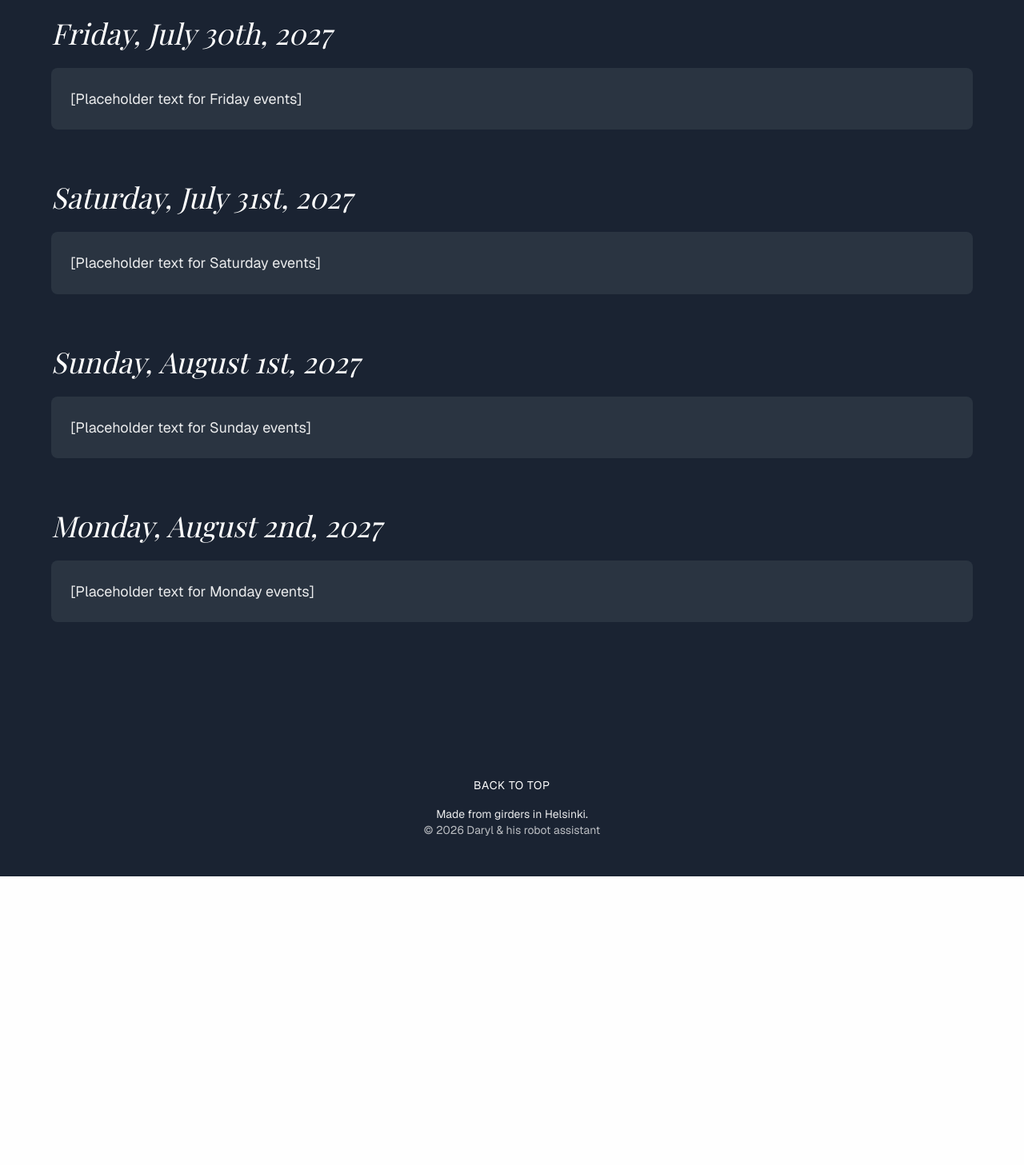
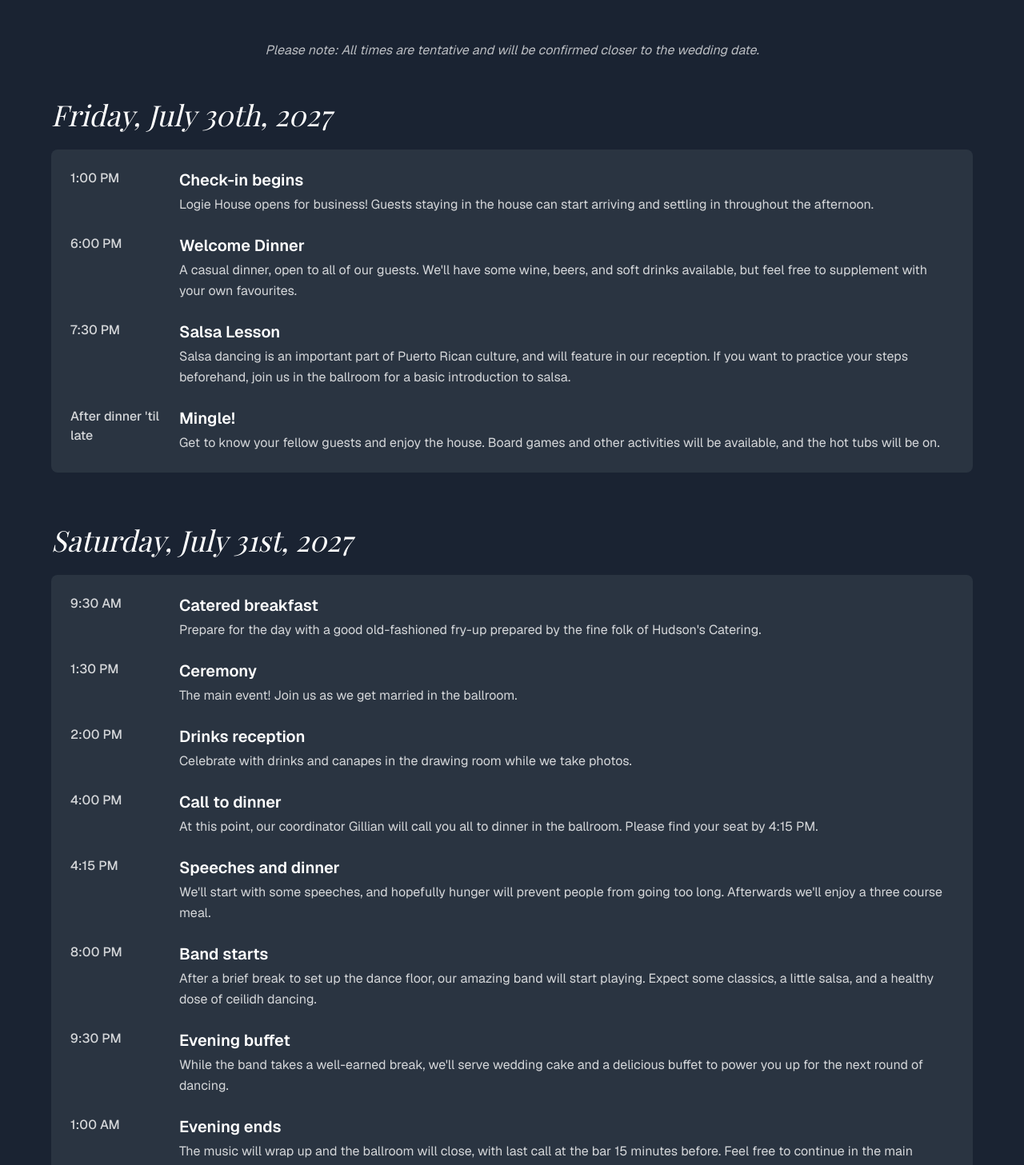
Before and after one commit to darylweir/wedding, a Next.js app: page /schedule in a window 1280 px wide. Shown: the part 405-1862 px from the top of the page at 80% size. Before the commit the page ends 1501 px from the top, so only its background shows below. Built offline with nearby package versions, Linux system fonts and the light colour scheme; a web font is replaced by a local one.

Commit message:
Update schedule page and add more photos

```diff
--- a/app/schedule/page.tsx
+++ b/app/schedule/page.tsx
@@ -1,6 +1,115 @@
 import Header from "@/components/Header";
 import HeaderSpacer from "@/components/HeaderSpacer";
 import Footer from "@/components/Footer";
+import ScheduleDay, { Event } from "@/components/ScheduleDay";
+
+const scheduleData: { date: string; events: Event[] }[] = [
+  {
+    date: "Friday, July 30th, 2027",
+    events: [
+      {
+        time: "1:00 PM",
+        title: "Check-in begins",
+        description: "Logie House opens for business! Guests staying in the house can start arriving and settling in throughout the afternoon.",
+      },
+      {
+        time: "6:00 PM",
+        title: "Welcome Dinner",
+        description: "A casual dinner, open to all of our guests. We'll have some wine, beers, and soft drinks available, but feel free to supplement with your own favourites.",
+      },
+      {
+        time: "7:30 PM",
+        title: "Salsa Lesson",
+        description: "Salsa dancing is an important part of Puerto Rican culture, and will feature in our reception. If you want to practice your steps beforehand, join us in the ballroom for a basic introduction to salsa.",
+      },
+      {
+        time: "After dinner 'til late",
+        title: "Mingle!",
+        description: "Get to know your fellow guests and enjoy the house. Board games and other activities will be available, and the hot tubs will be on.",
+      },
+    ],
+  },
+  {
+    date: "Saturday, July 31st, 2027",
+    events: [
+      {
+        time: "9:30 AM",
+        title: "Catered breakfast",
+        description: "Prepare for the day with a good old-fashioned fry-up prepared by the fine folk of Hudson's Catering.",
+      },
+      {
+        time: "1:30 PM",
+        title: "Ceremony",
+        description: "The main event! Join us as we get married in the ballroom.",
+      },
+      {
+        time: "2:00 PM",
+        title: "Drinks reception",
+        description: "Celebrate with drinks and canapes in the drawing room while we take photos.",
+      },
+      {
+        time: "4:00 PM",
+        title: "Call to dinner",
+        description: "At this point, our coordinator Gillian will call you all to dinner in the ballroom. Please find your seat by 4:15 PM.",
+      },
+      {
+        time: "4:15 PM",
+        title: "Speeches and dinner",
+        description: "We'll start with some speeches, and hopefully hunger will prevent people from going too long. Afterwards we'll enjoy a three course meal.",
+      },
+      {
+        time: "8:00 PM",
+        title: "Band starts",
+        description: "After a brief break to set up the dance floor, our amazing band will start playing. Expect some classics, a little salsa, and a healthy dose of ceilidh dancing.",
+      },
+      {
+        time: "9:30 PM",
+        title: "Evening buffet",
+        description: "While the band takes a well-earned break, we'll serve wedding cake and a delicious buffet to power you up for the next round of dancing.",
+      },
+      {
+        time: "1:00 AM",
+        title: "Evening ends",
+        description: "The music will wrap up and the ballroom will close, with last call at the bar 15 minutes before. Feel free to continue in the main house, but be mindful of the people who are already sleeping!",
+      },
+    ],
+  },
+  {
+    date: "Sunday, August 1st, 2027",
+    events: [
+      {
+        time: "10:00 AM",
+        title: "Breakfast",
+        description: "For guests staying at Logie, the kitchen will be stocked with hot and cold breakfast items. Help yourselves!",
+      },
+      {
+        time: "3:00 PM",
+        title: "BBQ",
+        description: "Nurse your hangover with some flame-grilled food. Open to all guests, not just those staying at Logie.",
+      },
+      {
+        time: "All day",
+        title: "Chill time",
+        description: "Recover from the night before, and enjoy the house and grounds. Try some board games, take a walk around the beautiful area (weather-permitting), or take a dip in the house's beautiful indoor pool.",
+      },
+    ],
+  },
+  {
+    date: "Monday, August 2nd, 2027",
+    events: [
+      {
+        time: "9:00 AM",
+        title: "Breakfast",
+        description: "For guests staying at Logie, the kitchen will be stocked with hot and cold breakfast items. Help yourselves!",
+      },
+      {
+        time: "Noon",
+        title: "Checkout",
+        description: "Logie guests should check out by noon. Thank you and safe travels!",
+      },
+    ],
+  },
+];
 
 export default function SchedulePage() {
   return (
@@ -18,53 +127,15 @@ export default function SchedulePage() {
             Schedule
           </h1>
 
-          {/* Friday */}
-          <div className="mb-16">
-            <h2 className="text-3xl sm:text-4xl font-serif italic text-white mb-6">
-              Friday, July 30th, 2027
-            </h2>
-            <div className="bg-[#2a3441] rounded-lg p-6 space-y-4">
-              <p className="text-white/90 text-base sm:text-lg leading-relaxed">
-                [Placeholder text for Friday events]
-              </p>
-            </div>
+          <div className="mb-12 text-center">
+            <p className="text-white/70 text-sm sm:text-base italic max-w-2xl mx-auto">
+              Please note: All times are tentative and will be confirmed closer to the wedding date.
+            </p>
           </div>
 
-          {/* Saturday */}
-          <div className="mb-16">
-            <h2 className="text-3xl sm:text-4xl font-serif italic text-white mb-6">
-              Saturday, July 31st, 2027
-            </h2>
-            <div className="bg-[#2a3441] rounded-lg p-6 space-y-4">
-              <p className="text-white/90 text-base sm:text-lg leading-relaxed">
-                [Placeholder text for Saturday events]
-              </p>
-            </div>
-          </div>
-
-          {/* Sunday */}
-          <div className="mb-16">
-            <h2 className="text-3xl sm:text-4xl font-serif italic text-white mb-6">
-              Sunday, August 1st, 2027
-            </h2>
-            <div className="bg-[#2a3441] rounded-lg p-6 space-y-4">
-              <p className="text-white/90 text-base sm:text-lg leading-relaxed">
-                [Placeholder text for Sunday events]
-              </p>
-            </div>
-          </div>
-
-          {/* Monday */}
-          <div className="mb-16">
-            <h2 className="text-3xl sm:text-4xl font-serif italic text-white mb-6">
-              Monday, August 2nd, 2027
-            </h2>
-            <div className="bg-[#2a3441] rounded-lg p-6 space-y-4">
-              <p className="text-white/90 text-base sm:text-lg leading-relaxed">
-                [Placeholder text for Monday events]
-              </p>
-            </div>
-          </div>
+          {scheduleData.map((day, index) => (
+            <ScheduleDay key={index} date={day.date} events={day.events} />
+          ))}
         </div>
       </section>
 
--- a/components/Footer.tsx
+++ b/components/Footer.tsx
@@ -11,7 +11,7 @@ export default function Footer() {
         <div className="text-center space-y-4">
           <button
             onClick={scrollToTop}
-            className="text-white uppercase tracking-wider text-sm hover:text-blue-900 transition-colors"
+            className="text-white uppercase tracking-wider text-sm hover:text-blue-300 transition-colors"
           >
             BACK TO TOP
           </button>
--- a/components/Header.tsx
+++ b/components/Header.tsx
@@ -32,7 +32,7 @@ export default function Header() {
                 <Component
                   key={item.label}
                   {...props}
-                  className="text-white text-sm sm:text-base font-medium hover:text-blue-900 transition-colors uppercase tracking-wide"
+                  className="text-white text-sm sm:text-base font-medium hover:text-blue-300 transition-colors uppercase tracking-wide"
                 >
                   {item.label}
                 </Component>
--- a/components/HeaderSpacer.tsx
+++ b/components/HeaderSpacer.tsx
@@ -10,7 +10,7 @@ export default function HeaderSpacer() {
       const header = document.querySelector("header");
       if (header) {
         const measuredHeight = header.offsetHeight;
-        setHeight(measuredHeight-30);
+        setHeight(measuredHeight);
       }
     };
 
--- /dev/null
+++ b/components/ScheduleDay.tsx
@@ -0,0 +1,32 @@
+import ScheduleEvent from "./ScheduleEvent";
+
+export interface Event {
+  time: string;
+  title: string;
+  description: string;
+}
+
+interface ScheduleDayProps {
+  date: string;
+  events: Event[];
+}
+
+export default function ScheduleDay({ date, events }: ScheduleDayProps) {
+  return (
+    <div className="mb-16">
+      <h2 className="text-3xl sm:text-4xl font-serif italic text-white mb-6">
+        {date}
+      </h2>
+      <div className="bg-[#2a3441] rounded-lg p-6 space-y-6">
+        {events.map((event, index) => (
+          <ScheduleEvent
+            key={index}
+            time={event.time}
+            title={event.title}
+            description={event.description}
+          />
+        ))}
+      </div>
+    </div>
+  );
+}
--- /dev/null
+++ b/components/ScheduleEvent.tsx
@@ -0,0 +1,25 @@
+interface ScheduleEventProps {
+  time: string;
+  title: string;
+  description: string;
+}
+
+export default function ScheduleEvent({ time, title, description }: ScheduleEventProps) {
+  return (
+    <div className="flex gap-6">
+      <div className="flex-shrink-0 w-24 sm:w-28">
+        <p className="text-white/80 text-sm sm:text-base font-medium">
+          {time}
+        </p>
+      </div>
+      <div className="flex-1">
+        <h3 className="text-white text-lg sm:text-xl font-semibold mb-1">
+          {title}
+        </h3>
+        <p className="text-white/80 text-sm sm:text-base leading-relaxed">
+          {description}
+        </p>
+      </div>
+    </div>
+  );
+}
```
Also changed, not shown: app/page.tsx (+34 -9 lines), app/travel/page.tsx (+9 -10 lines), public/images/wedding-party/bridal-1.jpg (added), public/images/wedding-party/groom-3.jpg (added).
